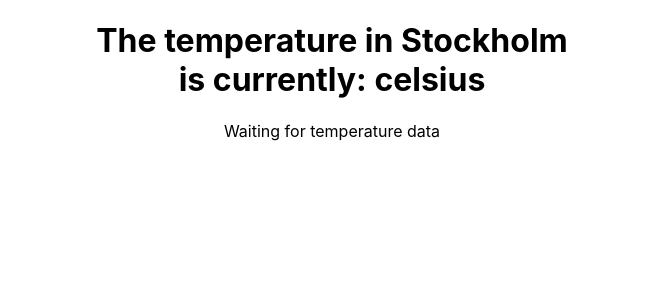
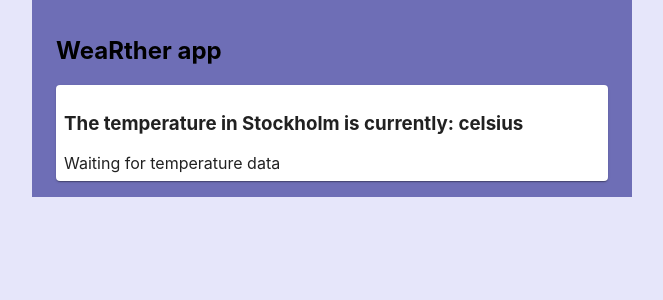
Before and after one commit to saltyvictor/weatherhack, a React (Create React App) app in the folder weatherhack/: page / in a window 1280 px wide. Shown: the top 300 px of the page, without its empty margins (308-971 px from the left). Built offline with nearby package versions, Linux system fonts and the light colour scheme; no server answers.

Commit message:
works but sucks

```diff
--- a/weatherhack/src/App.css
+++ b/weatherhack/src/App.css
@@ -1,15 +1,18 @@
-.App {
-  text-align: center;
+html {
+  background-color: lavender;
 }
 
+.container {
+  background-color: rgb(110, 110, 182);
+  padding: 1rem;
+}
 
-.App-header {
-  background-color: #282c34;
-  min-height: 100vh;
-  display: flex;
-  flex-direction: column;
-  align-items: center;
-  justify-content: center;
-  font-size: calc(10px + 2vmin);
-  color: white;
+.card__weather {
+  background-color: lavender;
+  padding: .5rem;
+
 }
+
+.card {
+  padding: .5rem;
+}
--- a/weatherhack/src/App.js
+++ b/weatherhack/src/App.js
@@ -6,11 +6,11 @@ import Weather from './components/Weather/Weather'
 
 function App() {
   return (
-    <div className="App">
-      <Container className="container" maxWidth="sm">
-        <Weather/>
-      </Container>
-    </div>
+    <Container className="container" maxWidth="sm">
+      <h2>WeaRther app</h2>
+      <Weather/>
+    </Container>
+
   );
   // sending Weather in without props
 }
--- a/weatherhack/src/comfortAlgorithm.js
+++ b/weatherhack/src/comfortAlgorithm.js
@@ -1,4 +1,5 @@
-const jacketsJSON = {"jackets": [
+const clothingJSON = {
+  "jackets": [
     {
       "id": "denim jacket",
       "weather": "sun",
@@ -19,7 +20,7 @@ const jacketsJSON = {"jackets": [
       "id": "bane jacket",
       "weather": ["sun", "snow"],
       "temperature": {
-      "high": "5",
+        "high": "0",
         "low": "-15"
       }
     },
@@ -31,19 +32,108 @@ const jacketsJSON = {"jackets": [
         "low": "-12"
       }
     }
-]}
+  ],
+  "sweaters": [
+    {
+      "id": "cotton shirt",
+      "weather": "sun",
+      "temperature": {
+        "high": "20",
+        "low": "15"
+      }
+    },
+    {
+      "id": "college sweater",
+      "weather": ["sun"],
+      "temperature": {
+        "high": "16",
+        "low": "10"
+      }
+    },
+    {
+      "id": "knitted sweater",
+      "weather": ["sun", "snow"],
+      "temperature": {
+        "high": "14",
+        "low": "-15"
+      }
+    },
+    {
+      "id": "wool shirt",
+      "weather": ["sun", "snow"],
+      "temperature": {
+        "high": "10",
+        "low": "-12"
+      }
+    }
+  ],
+  "pants": [
+    {
+      "id": "cotton pants",
+      "weather": "sun",
+      "temperature": {
+        "high": "24",
+        "low": "15"
+      }
+    },
+    {
+      "id": "jeans",
+      "weather": ["sun", "rain", "snow"],
+      "temperature": {
+        "high": "20",
+        "low": "10"
+      }
+    },
+    {
+      "id": "wool pants",
+      "weather": ["sun", "snow"],
+      "temperature": {
+        "high": "14",
+        "low": "-10"
+      }
+    }
+  ]
+}
 
 
 // Returns an array of the clothing articles that are within temperature range
 // needs refactoring (helper functions) and changes for clothing types other than jackets
 const comfortAlgorithm = (currentTemperature) => {
-  const comfortCheck = jacketsJSON.jackets.filter(article => {
+  const resultJackets = comfortCheck(clothingJSON.jackets, currentTemperature)
+  const resultSweaters = comfortCheck(clothingJSON.sweaters, currentTemperature)
+  const resultPants = comfortCheck(clothingJSON.pants, currentTemperature)
+  console.log(resultJackets)
+  const jacketIds = comfortIDcheck(resultJackets)
+  const sweaterIds = comfortIDcheck(resultSweaters)
+  const pantsIds = comfortIDcheck(resultPants)
+  console.log(sweaterIds)
+
+  const comfortAlgorithmResult =
+  `Upper body: ${sanitizeStrings(jacketIds)} and a ${sanitizeStrings(sweaterIds)}
+  Lower body: ${sanitizeStrings(pantsIds)}`
+  console.log(comfortAlgorithmResult)
+  return comfortAlgorithmResult
+}
+
+
+
+const comfortIDcheck = (array) => array.map(item => item.id)
+
+const comfortCheck = (clothingObj, temperature) => {
+  const result = clothingObj.filter(article => {
     const hiTemp = article.temperature.high
     const lowTemp = article.temperature.low
-    return (hiTemp >= currentTemperature && currentTemperature >= lowTemp)
+    return (hiTemp >= temperature && temperature >= lowTemp)
 })
-  const comfortMatch = comfortCheck.map(article => article.id)
-  return comfortMatch.join()
+ return result
+}
+
+const sanitizeStrings = (array) => {
+  const result = array.map(string => capitalize(string))
+  return result.join(' or ')
+}
+const capitalize = (string) => {
+  return string.charAt(0).toUpperCase() + string.slice(1);
 }
 
 export default comfortAlgorithm
--- /dev/null
+++ b/weatherhack/src/components/AddClothes/AddClothes.js
@@ -0,0 +1,6 @@
+import React from 'react'
+
+const addClothes = (clotheStats) => {
+  const newArticle = { ...clotheStats }
+
+}
--- a/weatherhack/src/components/Clothes/Clothes.js
+++ b/weatherhack/src/components/Clothes/Clothes.js
@@ -6,7 +6,6 @@ import PropTypes from 'prop-types'
 
 
 const Clothes = ({temperature}) => {
-  // later add JSON file to PROPS?
   const [comfortableClothes] = useState(comfortAlgorithm(temperature))
 
   return (
--- a/weatherhack/src/components/Weather/Weather.js
+++ b/weatherhack/src/components/Weather/Weather.js
@@ -1,29 +1,19 @@
 import React, { useState, useEffect } from 'react'
 import Clothes from '../Clothes/Clothes'
-import { Container } from '@material-ui/core'
-
+import { Card } from '@material-ui/core'
+import '../../App.css';
 
 const CurrentTemperature = () => {
   const [temperatureProp, setTemperatureProp] = useState('');
 
   useEffect(() => {
-
     fetch('http://localhost:8080/stockholm')
       .then(res => {
-        // console.log(res.text());
-        return res.json();
+        return res.json()
       })
       .then(data => setTemperatureProp(data))
-      .catch(err => console.log(err));
+      .catch(err => console.log(err))
   }, [])
-
-
-
-  console.log(temperatureProp);
-  // const initiateFetch = async () => {
-  //   const result = await fetchTemperature
-  //   return result
-  // }
 
   // for when you add different cities to fetch temp from also add useEFfect to imports
   // add setTemperatureProp to useState declaration
@@ -31,13 +21,12 @@ const CurrentTemperature = () => {
   //   setTemperatureProp(fetchTemperature())
   // })
 
-  //<p> The weather in Stockholm is {} celsius</p>
+  return (
 
-  return (
-    <Container className="container">
-      <h1>The temperature in Stockholm is currently: {temperatureProp} celsius</h1>
+    <Card className="card__weather">
+      <h3>The temperature in Stockholm is currently: {temperatureProp} celsius</h3>
       {temperatureProp ? <Clothes temperature={temperatureProp}/> : 'Waiting for temperature data'}
-    </Container>
+    </Card>
   )
 }
 
```
Also changed, not shown: weatherhack/clothing-db.json (+22 -22 lines), weatherhack/server.js (+8 -10 lines). Lines whose indentation alone changed are shown as unchanged.
